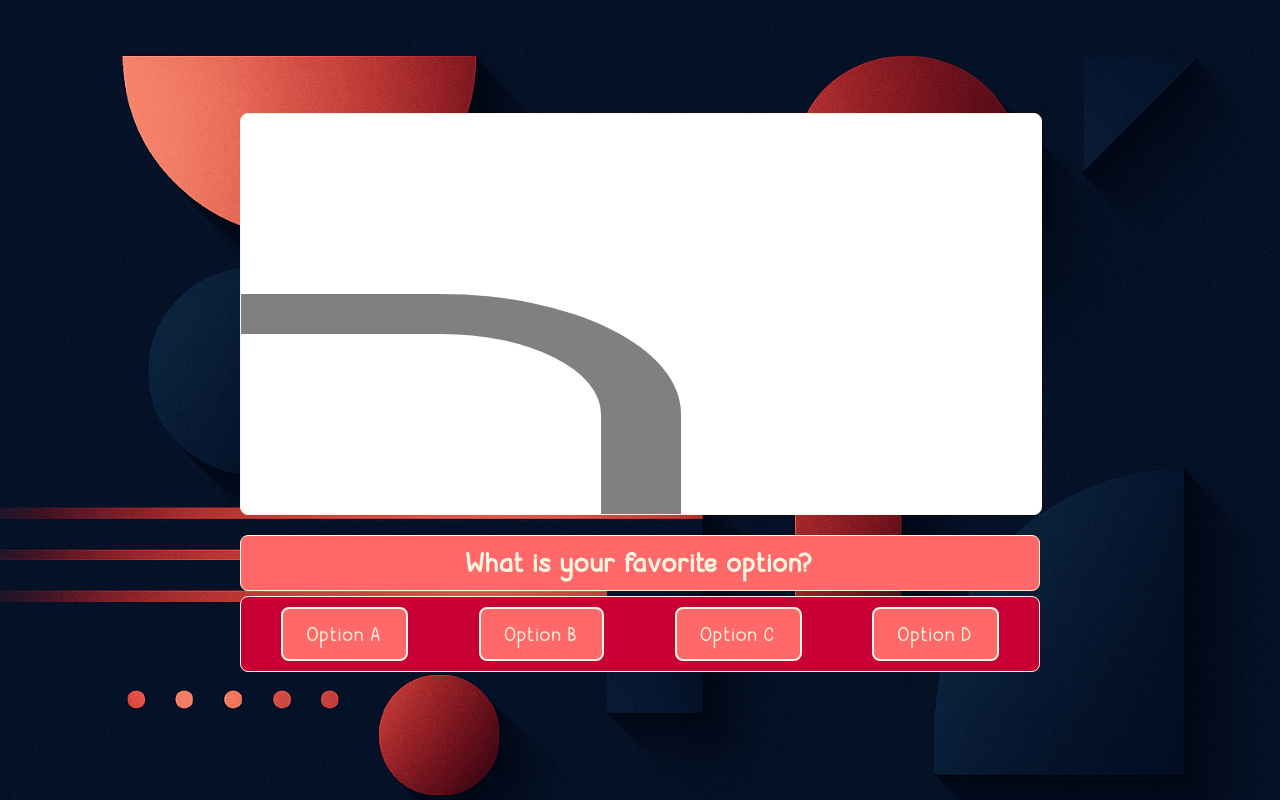
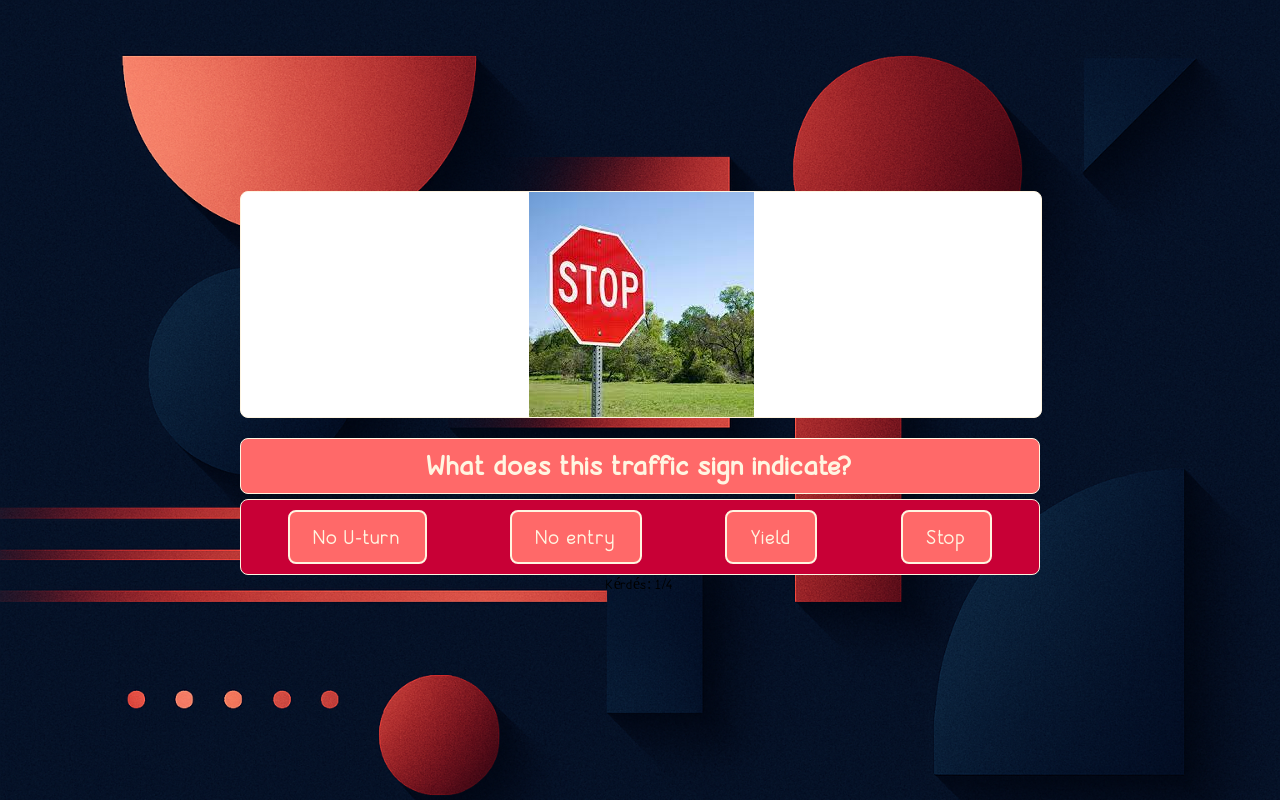
Before and after one commit to robeey13/ForgalmiSzituk, a Flask app: page /quiz in a window 1280 px wide. Run offline with Flask 3, Linux system fonts and the light colour scheme; a user stored in the database is signed in.

Commit message:
nem tudom

```diff
--- a/backend/app.py
+++ b/backend/app.py
@@ -181,7 +181,6 @@ def submit_quiz():
     if 'username' not in session:
         return redirect(url_for('login'))
 
-    # fúgec, ezt el sem bírom magyarázni
 
     try:
         adat = request.json.get('adat')
--- a/backend/static/csstyle.css
+++ b/backend/static/csstyle.css
@@ -4,13 +4,14 @@
     font-weight: normal;
     font-style: normal;
 }
+
 :root {
     --primary-color: #FF6969;
     --secondary-color: #C80036;
     --text-color: #FFF5E1;
     --background-color: #0C1844;
-    --img-color:#ffffff;
-  }
+    --img-color: #ffffff;
+}
 
 * {
     font-family: 'MyCustomFont';
@@ -29,24 +30,35 @@ body {
     background-size: 100%;
 }
 
+
 .main-container {
     max-width: 800px;
     width: 100%;
     padding: 20px;
     text-align: center;
-    /* background-color: var(--background-color); */
     border-radius: 8px;
 }
 
 #road-container {
     width: 100%;
     max-height: 400px;
-    aspect-ratio: 1/1;
     position: relative;
     border: var(--text-color) 1px solid;
     border-radius: 8px;
     background-color: var(--img-color);
+    overflow: hidden;
+    display: flex;
+    align-items: center;
+    justify-content: center;
 
+    img {
+        max-width: 100%;
+        max-height: 100%;
+        width: auto;
+        height: auto;
+        object-fit: contain;
+        display: block;
+    }
 
 }
 
--- a/backend/static/js.js
+++ b/backend/static/js.js
@@ -1,47 +1,48 @@
 let currentRoad = 1;
 let score = 0;
 let totalQuestions = 4;
+let currentQuestion = 0;
 let quizOver = false;
+let questions = [];
 
-const correctAnswers = {
-  1: 'A',
-  2: 'B',
-  3: 'C',
-  4: 'D',
-};
+
+fetch('static/questions.json')
+  .then(res => res.json())
+  .then(data => {
+    questions = data;
+    loadQuestion();
+  });
+
+
+function loadQuestion() {
+  const q = questions[currentQuestion];
+  document.getElementById('question-text').textContent = q.question;
+  document.getElementById('question-image').src = q.image;
+
+  const buttonsContainer = document.getElementById('answer-buttons');
+  buttonsContainer.innerHTML = '';
+
+  q.answers.forEach((answer, index) => {
+    const btn = document.createElement('button');
+    btn.textContent = answer;
+    btn.onclick = () => submitAnswer(index);
+    buttonsContainer.appendChild(btn);
+  });
+}
 
 
 function loadRoad(roadNumber) {
-  const roadContainer = document.getElementById('road-container');
-
-  // Clear current
-  roadContainer.innerHTML = '';
-
-
-  // Load CSS
-  const oldLink = document.getElementById('dynamic-style');
-  if (oldLink) oldLink.remove();
-
-  const link = document.createElement('link');
-  link.rel = 'stylesheet';
-  link.href = `static/roadStyles/road${roadNumber}.css`;
-  link.id = 'dynamic-style';
-  document.head.appendChild(link);
-
-  // Load HTML
-  fetch(`static/roadLayouts/road${roadNumber}.html`)
-    .then(response => response.text())
-    .then(html => {
-      roadContainer.innerHTML = html;
-    });
+  const progress = document.getElementById('progress');
+  if (progress) {
+    progress.textContent = `Kérdés: ${roadNumber}/${totalQuestions}`;
+  }
 }
 
 function submitAnswer(option) {
-
   if (quizOver) return;
 
   console.log("User chose:", option);
-    const isCorrect = (correctAnswers[currentRoad] === option)
+  const isCorrect = (questions[currentQuestion].correct === option);
 
   if (isCorrect) {
     score++;
@@ -51,7 +52,9 @@ function submitAnswer(option) {
   }
 
   currentRoad++;
-    if (currentRoad > totalQuestions) {
+  currentQuestion++;
+
+  if (currentQuestion >= questions.length) {
     quizOver = true;
     console.log("Kvíz vége. Elért pontszám: ", score);
     submitFinalScore();
@@ -60,11 +63,11 @@ function submitAnswer(option) {
     allButtons.forEach(button => {
       button.disabled = true;
     });
-
     return;
   }
 
-    loadRoad(currentRoad); // Load next situation
+  loadQuestion();
+  loadRoad(currentRoad);
 }
 
 function submitFinalScore() {
@@ -110,5 +113,5 @@ function submitFinalScore() {
 }
 
 window.onload = () => {
-  loadRoad(currentRoad); // Load first road on start
+  loadRoad(currentRoad);
 };
--- /dev/null
+++ b/backend/static/questions.json
@@ -0,0 +1,46 @@
+[
+  {
+    "question": "What does this traffic sign indicate?",
+    "answers": [
+      "No U-turn",
+      "No entry",
+      "Yield",
+      "Stop"
+    ],
+    "correct": 3,
+    "image": "static/images/stop_sign.jpg"
+  },
+  {
+    "question": "What does this road marking signify?",
+    "answers": [
+      "Pedestrian crossing",
+      "Bicycle lane",
+      "Bus lane",
+      "No parking zone"
+    ],
+    "correct": 0,
+    "image": "static/images/pedestrian_crossing.jpg"
+  },
+  {
+    "question": "What is the meaning of this traffic light signal?",
+    "answers": [
+      "Proceed with caution",
+      "Stop",
+      "Go",
+      "Prepare to stop"
+    ],
+    "correct": 1,
+    "image": "static/images/red_traffic_light.jpg"
+  },
+  {
+    "question": "What does this sign warn drivers about?",
+    "answers": [
+      "Slippery road",
+      "Steep descent",
+      "Falling rocks",
+      "Road narrows"
+    ],
+    "correct": 0,
+    "image": "static/images/slippery_road_sign.jpg"
+  }
+]
--- a/backend/static/style.css
+++ b/backend/static/style.css
@@ -36,6 +36,8 @@ body {
     position: relative;
     z-index: 1;
 }
+
+
 
 a {
     color: var(--burgundy);
--- a/backend/templates/quiz.html
+++ b/backend/templates/quiz.html
@@ -9,21 +9,16 @@
 <body>
 
     {% block content %}
-  <div class="main-container">
+<div class="main-container">
+  <div class="image-section">
     <div id="road-container">
-    </div>
-
-    <div class="question-section">
-      What is your favorite option?
-    </div>
-
-    <div class="buttons-section">
-      <button onclick="submitAnswer('A')" class="option-button">Option A</button>
-      <button onclick="submitAnswer('B')" class="option-button">Option B</button>
-      <button onclick="submitAnswer('C')" class="option-button">Option C</button>
-      <button onclick="submitAnswer('D')" class="option-button">Option D</button>
+        <img id="question-image" src="" alt="Question Image" />
     </div>
   </div>
+  <div class="question-section" id="question-text"></div>
+  <div class="buttons-section" id="answer-buttons"></div>
+  <div id="progress"></div>
+</div>
 
   {% endblock %}
 </body>
```
Also changed, not shown: backend/instance/quiz.db, backend/static/images/pedestrian_crossing.jpg (renamed from ForgalmiSzituk/images/pedestrian_crossing.jpg), backend/static/images/red_traffic_light.jpg (renamed from ForgalmiSzituk/images/red_traffic_light.jpg), backend/static/images/slippery_road_sign.jpg (renamed from ForgalmiSzituk/images/slippery_road_sign.jpg), backend/static/images/stop_sign.jpg (renamed from ForgalmiSzituk/images/stop_sign.jpg). Lines whose indentation alone changed are shown as unchanged.
